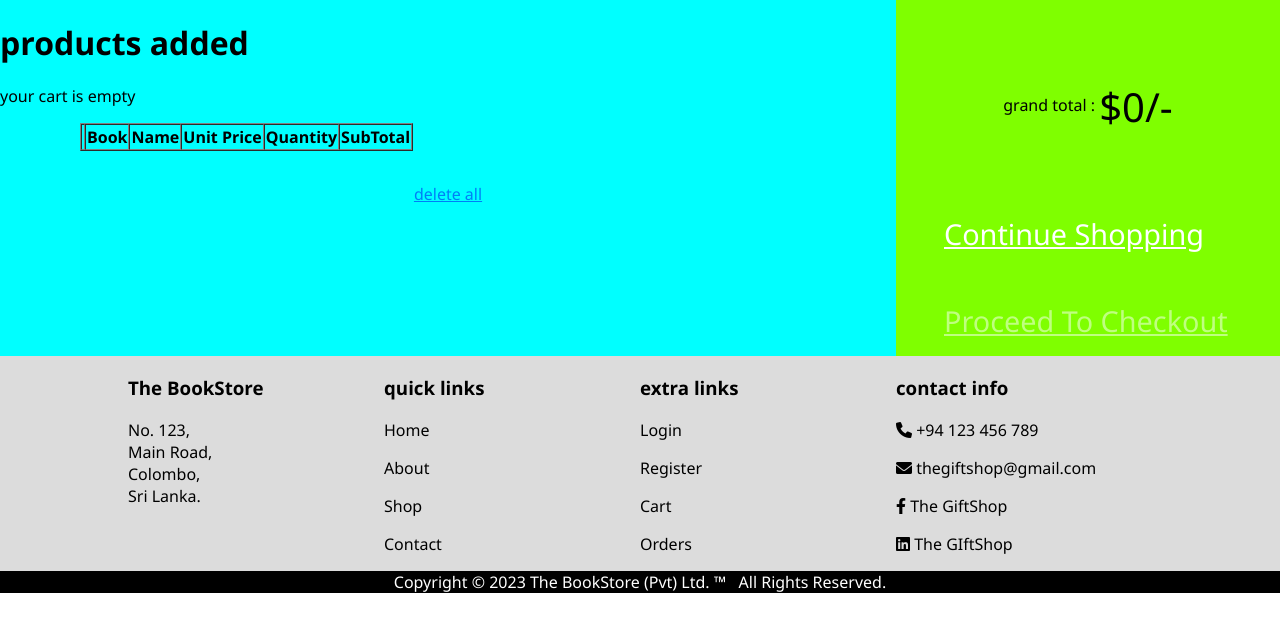
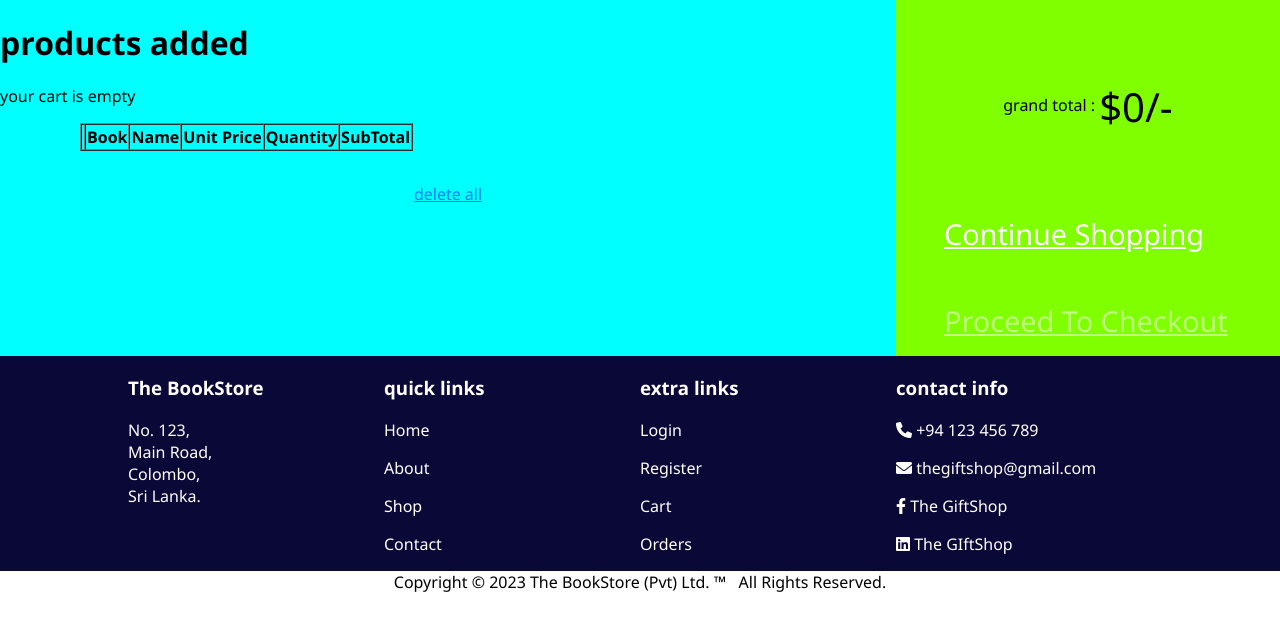
Before and after one commit to AsankaRukshanRathnayake/Online-BookStore, a PHP site: page /cart.php in a window 1280 px wide. Shown: the part 115-747 px from the top of the page. Run offline with PHP 8.4, Linux system fonts and the light colour scheme; a user stored in the database is signed in; data comes from the database, SQL or seed files in the repository; lists and menus that the app fills with data are empty.

Commit message:
Modified the styles for the footer

```diff
--- a/css/footer.css
+++ b/css/footer.css
@@ -1,5 +1,5 @@
 .footer{
-    background-color: gainsboro;
+    background-color:var(--darkblue);
 }
 
 .footer1{
@@ -7,6 +7,7 @@
     margin-left:10%;
     margin-right: 10%;
     display:flex;
+    color:var(--white);
 }
 
 .footer1_column{
@@ -15,11 +16,11 @@
 
 .footer1_column a{
     text-decoration: none;
-    color:black;
+    color:var(--white);
 }
 
 .footer2{
-    background-color: black;
-    color:white;
+    background-color: white;
+    color:black;
     text-align: center;
 }
```
